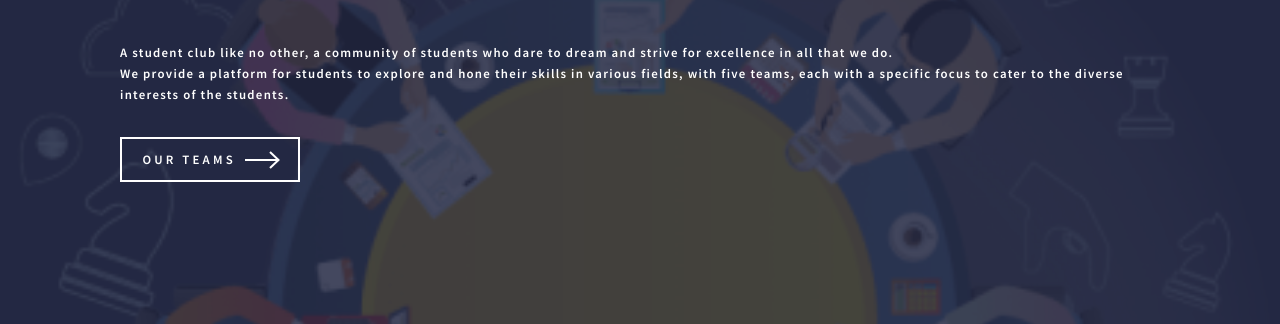
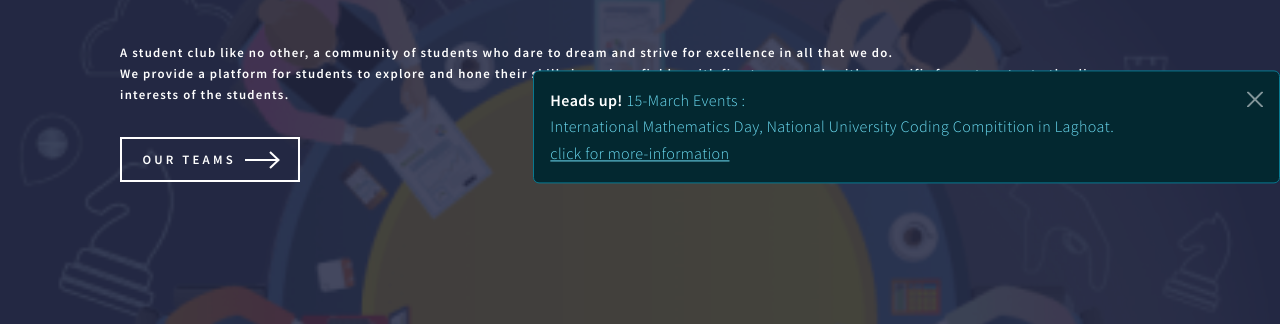
Before and after one commit to revosoftclub/revosoft, a plain HTML site: page index.html in a window 1280 px wide. Shown: the part 273-597 px from the top of the page. Drawn offline with nearby package versions, Linux system fonts and the light colour scheme.

Commit message:
Add files via upload

```diff
--- a/index.html
+++ b/index.html
@@ -48,9 +48,16 @@
 			</ul>
 		</nav>
 
+
 		<!-- Banner -->
 		<section id="banner" class="major">
 			<div class="inner">
+
+				<div class="alert alert-dismissible alert-info col-md-7 position-fixed top-50 end-0 translate-middle-y " data-bs-theme="dark" style ="z-index: 2;">
+					<li type="button" class="btn-close" data-bs-dismiss="alert"></li>
+					<strong>Heads up!</strong>  15-March Events : <br> International Mathematics Day, National University Coding Compitition in Laghoat. <u href="#" type="button"  data-bs-toggle="modal"
+					data-bs-target="#exampleModal">click for more-information</u>
+				</div>
 
 				<header class="major">
 					<span class="image img-fluid rounded-start">
@@ -71,6 +78,9 @@
 				</ul>
 			</div>
 		</section>
+
+
+
 
 		<!-- Main -->
 		<div id="main">
@@ -152,7 +162,7 @@
 					</p>
 
 					<div class="row">
-						<div class="col-md-8 p-s-3" >
+						<div class="col-md-8 p-s-2" >
 							<header class="major">
 								<h3>PAST EVENTS !</h3>
 							</header>
```
